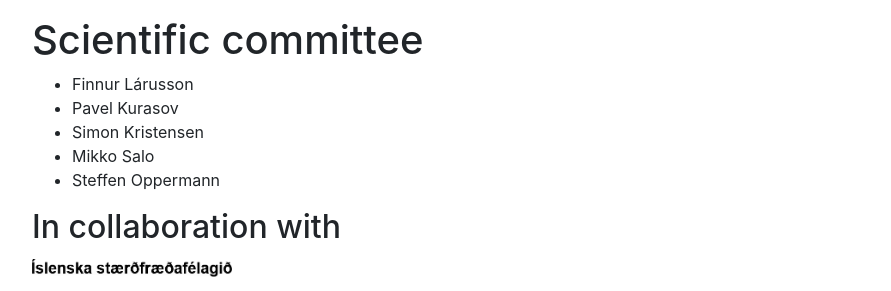
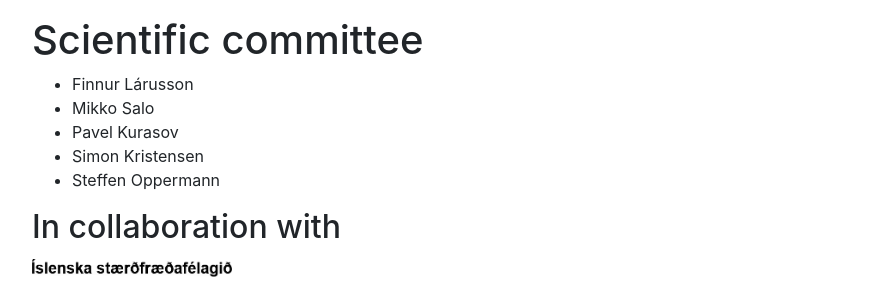
Before and after one commit to IslenskaStaerdfraedafelagid/ncm30-website, a Jekyll site: the page built from organization/index.md, in a window 1280 px wide. Shown: the part 320-611 px from the top of the page, without its empty margins (53-944 px from the left). Built offline with Jekyll 4.4.1, drawn with Linux system fonts in a browser that asks for light colours; our own code applies the rules of GitHub Pages for plain Markdown files.

```diff
--- a/organization/index.md
+++ b/organization/index.md
@@ -15,9 +15,9 @@ layout: default
 
 # Scientific committee
 * Finnur Lárusson
+* Mikko Salo
 * Pavel Kurasov
 * Simon Kristensen
-* Mikko Salo
 * Steffen Oppermann
 
 ## In collaboration with
```
